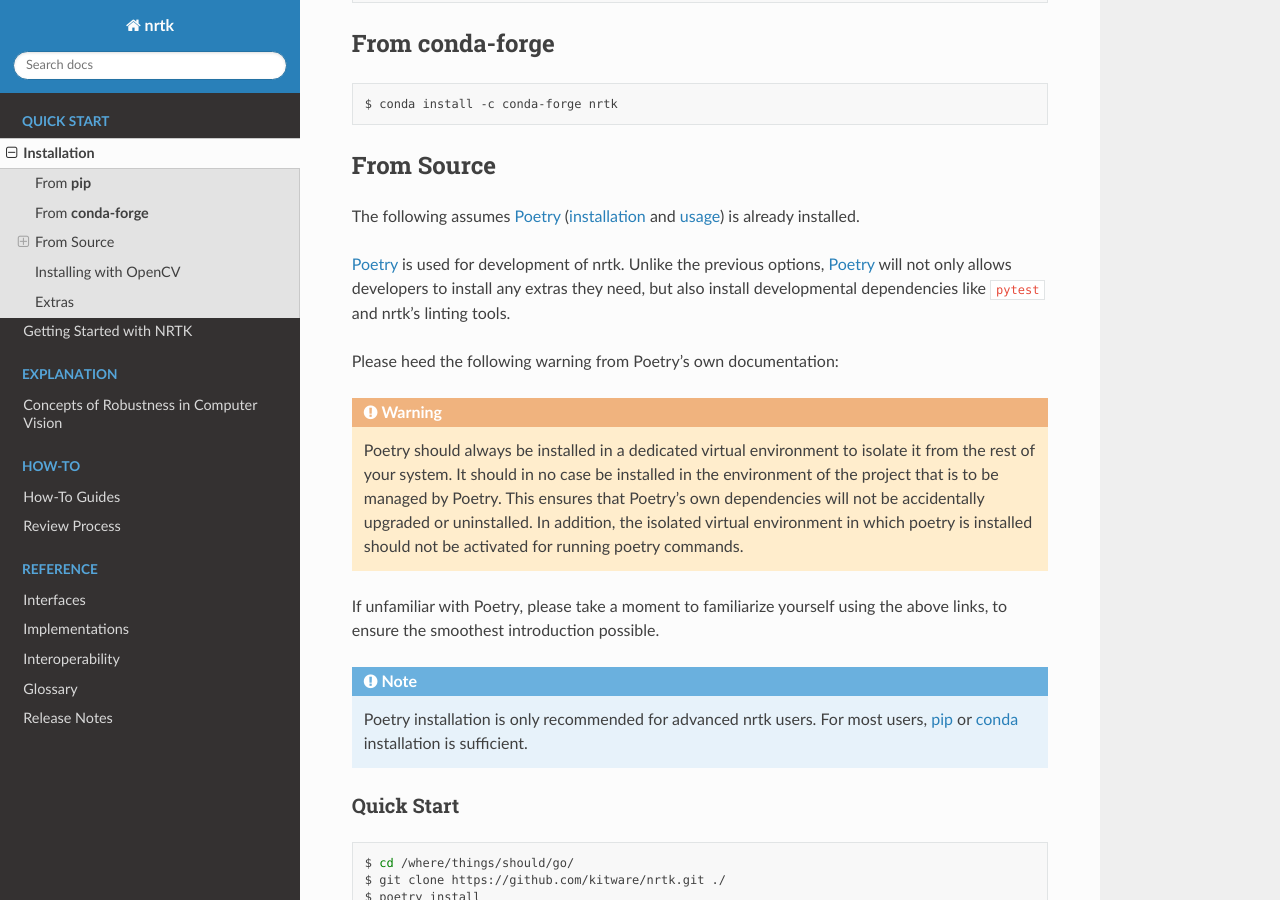
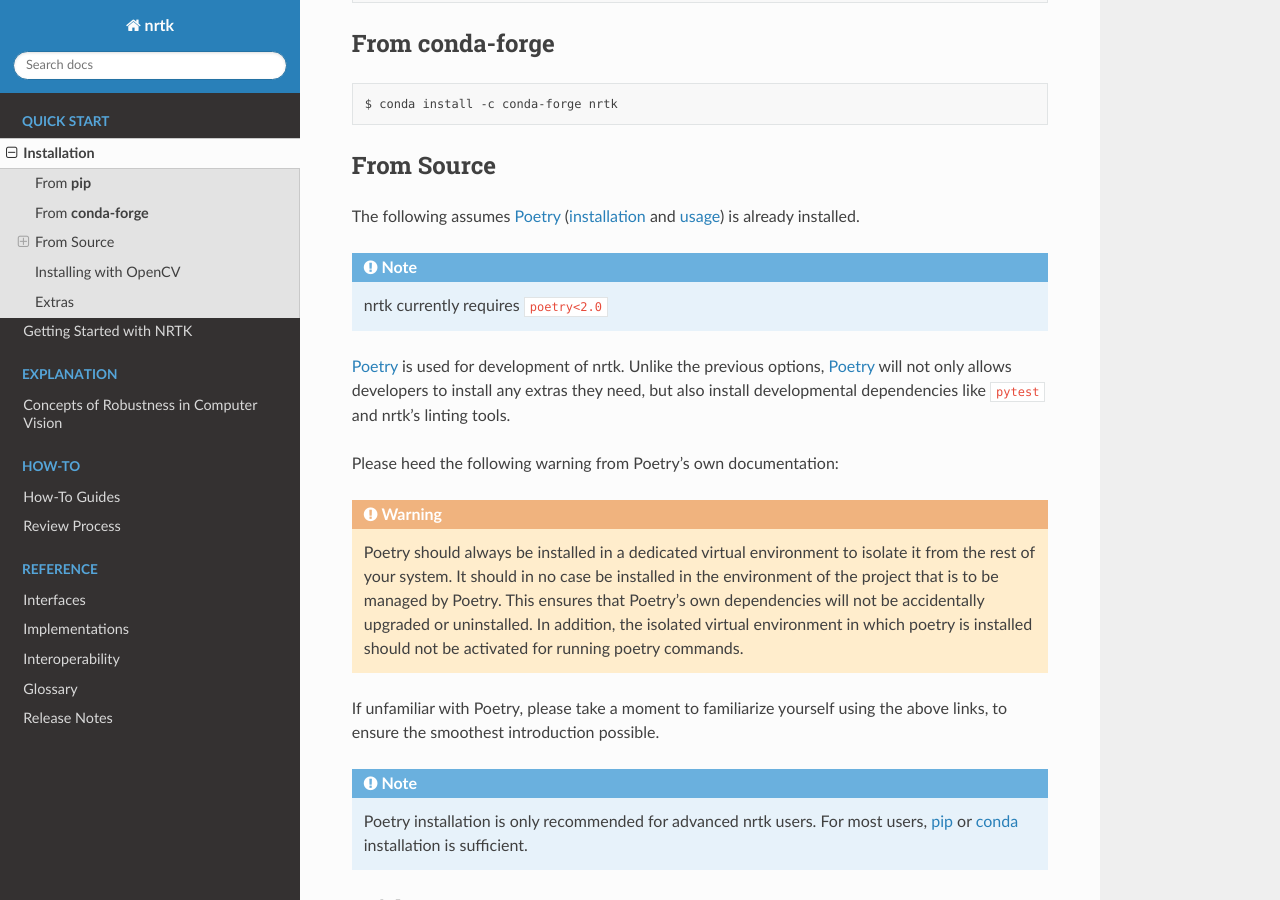
Before and after one commit to Kitware/nrtk, a Sphinx documentation site: the page built from docs/installation.rst, in a window 1280 px wide and 900 px high, scrolled down 477 px. Built offline with Sphinx 7.4.7 and the Read the Docs theme 3.1.0, drawn with Linux system fonts in a browser that asks for light colours; pages that are not in the unit, such as notebooks, are missing from menus; the version number is read from the project's files by our own code.

Commit message:
Add poetry<2.0 note

```diff
--- a/docs/installation.rst
+++ b/docs/installation.rst
@@ -42,6 +42,9 @@
 From Source
 -----------
 The following assumes `Poetry`_ (`installation`_ and `usage`_) is already installed.
+
+.. note::
+  nrtk currently requires ``poetry<2.0``
 
 `Poetry`_ is used for development of nrtk. Unlike the previous options,
 `Poetry`_ will not only allows developers to install any extras they need,
--- a/docs/release_notes/pending_release.rst
+++ b/docs/release_notes/pending_release.rst
@@ -62,6 +62,8 @@
 
 * Added warning to use Poetry only in a virtual environment per Poetry documentation.
 
+* Clarified that ``poetry<2.0`` is currently required.
+
 Fixes
 -----
 
```
Also changed, not shown: README.md (+3 -0 lines).
